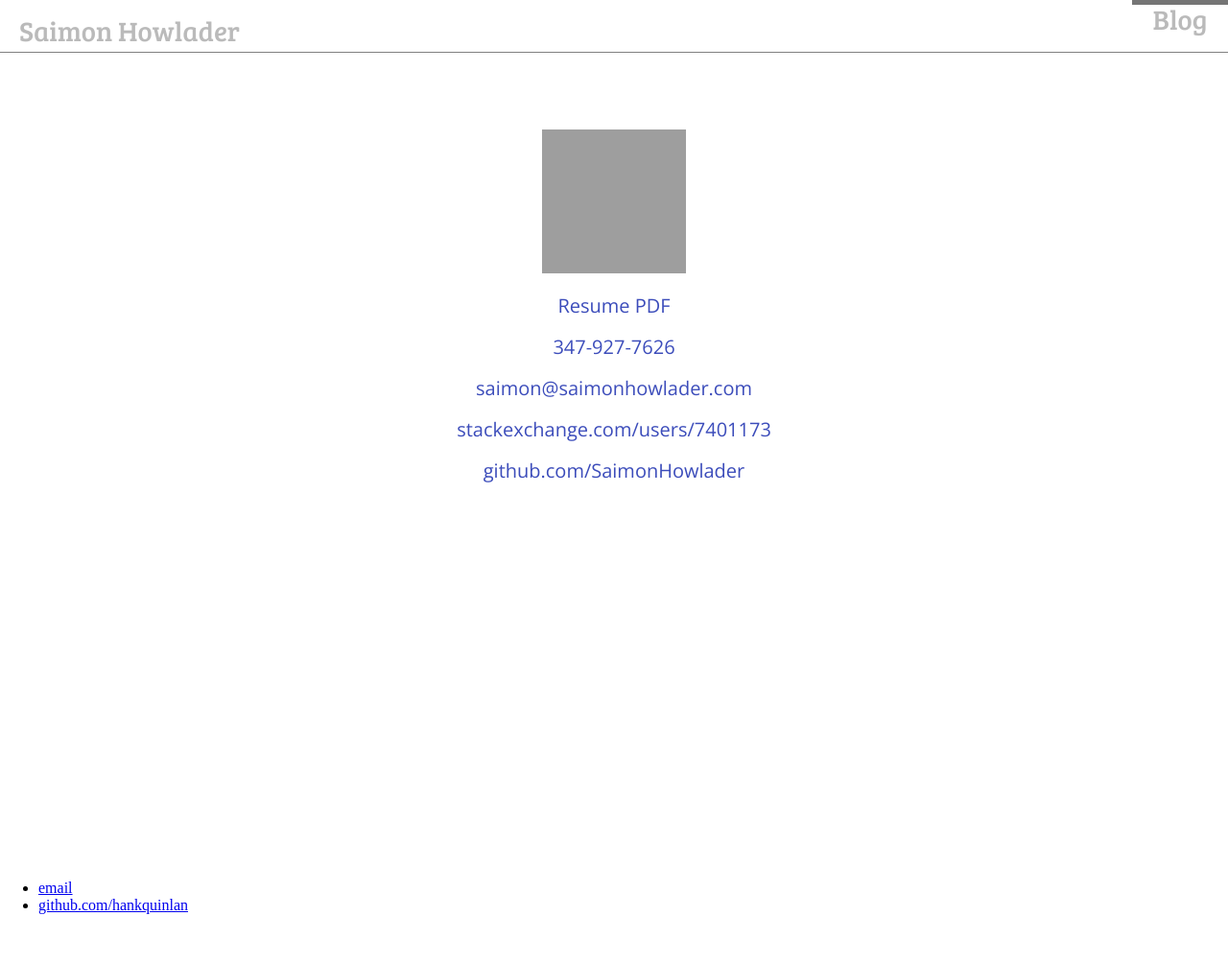
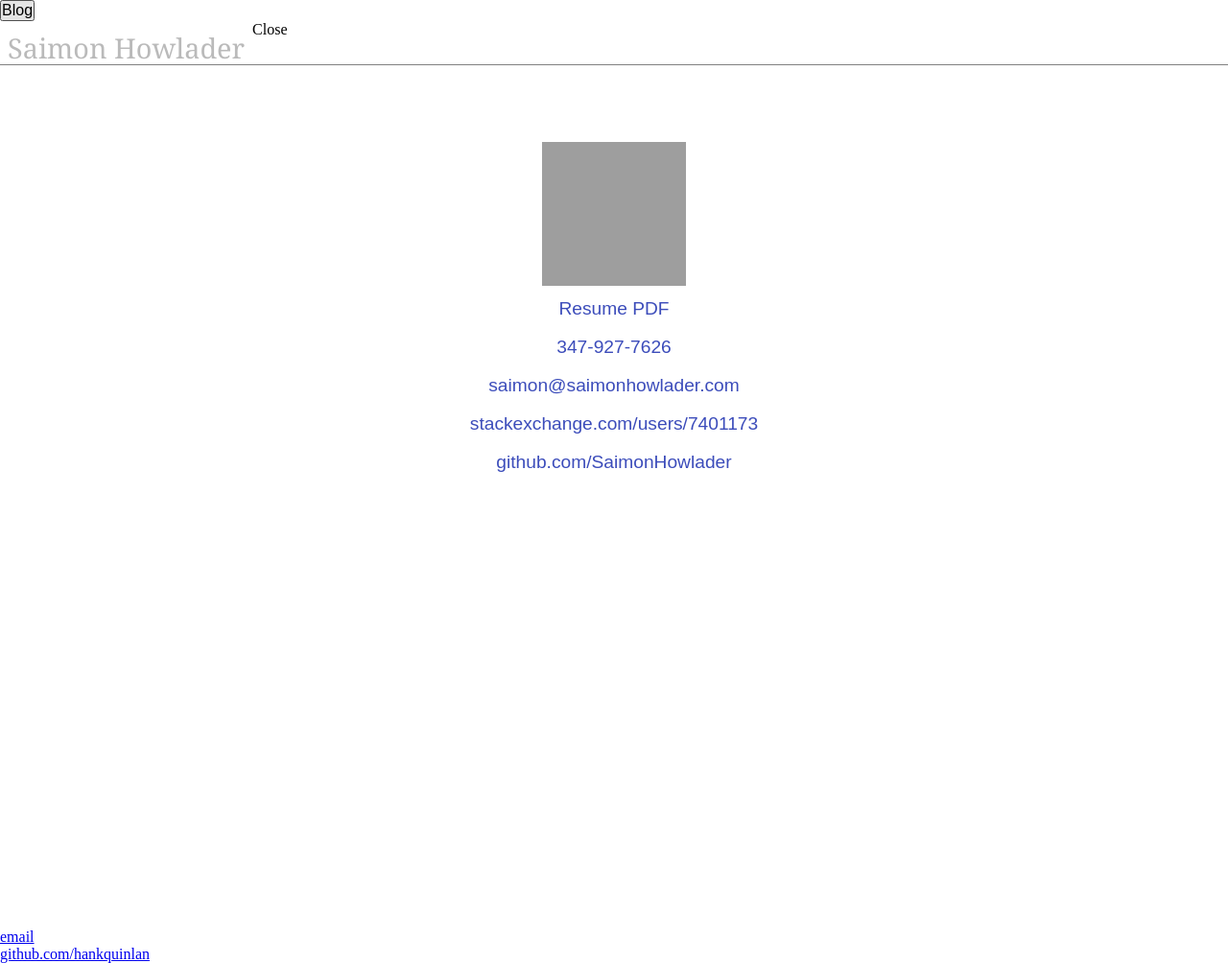
Before and after one commit to saimonhowlader/saimonhowlader.github.io, a Jekyll site: the page built from index.html, in a window 1280 px wide. Shown: the whole page at 96% size. Built offline with Jekyll 4.4.1, drawn with Linux system fonts in a browser that asks for light colours; before the commit the page ends 969 px from its top, so only the background shows below that; grey boxes are pictures that could not be loaded.

Commit message:
Update main.css

```diff
--- a/css/main.css
+++ b/css/main.css
@@ -1,207 +1,94 @@
 /*
 Global
 */
-html {
-    background-color: white;
+
+* {
+    margin: 0;
+    padding: 0;
     font-size: 16px;
 }
 
-/*
-Sets all elements to start from the edge.
-Hides scroll bars that would result from the "sidebar."
-*/
-body {
-    margin: 0px;
-    overflow: hidden;
+body,
+html {
+    height: 100%;
 }
 
-/*
-Main Navigation (homepage and blog)
-*/
+/* Fixes the pseudo class & sibling bug (http://css-tricks.com/webkit-sibling-bug)*/
 
-/*
-Draws a border under the entire div.
-Overflow set to hidden due to containers holding floating items not wanting to stretch.
-Width is set to 100% in order to support explorer.
-*/
-div.headerNav {
-    border-bottom: 1px gray solid;
-    overflow: hidden;
-    width: 100vw;
-    height: 6vh;
+body {
+    -webkit-animation: bugfix infinite 1s;
+}
+
+@-webkit-keyframes bugfix {
+    from {
+        padding: 0;
+    }
+    to {
+        padding: 0;
+    }
+}
+
+div.frontHeaderNav, div.headerNav {
+    border-bottom: 1px gray solid; /*creates a line under the site title for aesthetics*/
+    overflow: hidden; /*prevents blocking of other elements when the main area is moved*/
+    /*width: auto;*/
+    height: 5vh;
 }
 
 /*
 The .headerNav elements stay gray until hovered over.
 */
-.headerNav a, button.headerNav, .headerNav p {
+
+.frontHeaderNav h1 a, .headerNav a {
     color: gray;
-    font-family: 'Bree Serif', serif;
-    font-size: 1.8rem;
+    font-family: Georgia, serif;
+    font-size: 3.2vh;
     opacity: .54;
     font-weight: normal;
     transition: color .5s ease;
 }
 
+
 /*
 The "home-name" is moved to the left and given some aesthetic paddng and default margins are removed.
 */
-.headerNav h1 {
+
+.frontHeaderNav h1, .headerNav a {
     float: left;
     margin: 0;
-    padding: .75ch 20px .375ch;
+    padding: 8px; 20px 5.33px 20px;
 }
 
-/*
-The blog button is moved to the right and is stripped of all button aesthetics and given the same padding as the "home-name." The button is not in a div and has an absolute position so that it can have a z-index which in turn is required so that it can switch places with the "close" text.
-*/
-button.headerNav {
-    background-color: black;
-    border: none;
-    padding: 0;
-    position: fixed;
-    z-index: 2;
-    right: 0;
-    top: 0;
-    width: 100px;
-    height: 5px;
+.slide-toggle {
+    float: left;
+    margin: 0;
+    padding: .2ch 20px 1ch 20px;
 }
 
-/*
-As with the blog button the "close" text is stripped of its default margins and is in the same position. It is set to transparent but this changes when the blog button is focused. Its z-index is 0 but it trades values with the blog button when the latter is in focus.
-*/
-.headerNav p {
-    margin: 0;
-    padding: .75ch 20px .375ch;
-    position: fixed;
-    z-index: 1;
-    right: 0;
-    top: 0;
-    color: transparent;
-}
-
-main {
-    height: 94vh;
-}
-
-/*
-When the blog button is in focus the main part of the page and the sidebar that is hidden off to the side slides over.
-*/
-button.headerNav:focus ~ .mainAndSidebar {
-    -webkit-transform: translateX(-30%) scale(1);
-
-}
-
-button.headerNav:focus ~ main {
-    background-color: #808080;
-}
-
-
-
-/*
-When the blog button is in focus the "close" text changes its z-index to 1 while the blog button's z-index changes to 0 in the next css declaration. The "close" text is first set to transparent but changes to the same color settings as the other elements in the .headerNav.
-*/
-button.headerNav:focus ~ .headerNav p {
-    color: gray;
-    opacity: .54;
-    z-index: 3;
+.frontHeaderNav h1 a:hover, .headerNav a:hover {
+    color: #172BAE;
+    opacity: .84;
 }
 
 
 /*
-When the blog button is in focus its z-index changes to 0 and goes behind the "close" text and becomes transparent. The transition declaration is set to 0secs for aesthetic reasons.
-*/
-button:focus {
-    color: transparent;
-    transition: 0s;
-    outline: none;
-}
-
-/*
-The "home-name" and blog button text changes to blue when the visitor hovers over it.
-*/
-.headerNav a:hover, button.headerNav:hover, button:focus ~ .headerNav p:hover {
-    color: #172BAE;
-    opacity: .84;
-}
-
-/*
 The "home-name" which is a link is not changed even if it is visited.
 */
-.headerNav a:visited {
+
+.frontHeaderNav h1 a:visited, .headerNav a:visited {
     color: gray;
     opacity: .54;
 }
 
+
 /*
 Text-decoration is set to none to get rid of underlineing under the "home-name".
 */
-.headerNav a {
+
+.frontHeaderNav h1 a, .headerNav a {
     text-decoration: none;
 }
 
-div.mainAndSidebar {
-    transition: -webkit-transform 500ms ease;
-    height: 100vh;
-}
-
-nav {
-    position: fixed;
-    right: 0;
-    top: 0;
-    width: 30%;
-    height: 100%;
-    -webkit-transform: translateX(100%);
-    z-index: 4;
-}
-
-nav div.nameTaglineAndDescription {
-    text-align: center;
-}
-
-nav a {
-    text-decoration: none;
-    display: block;
-
-}
-
-nav a.homeName {
-    font-size: 1.8rem;
-    color: #172BAE;
-    opacity: .84;
-    padding: .75ch 20px .375ch;
-
-}
-
-nav div.tagline a {
-    display: inline-block;
-    font-size: 1.25rem;
-}
-
-nav div.recentPosts {
-    text-align: center;
-    text-decoration: none;
-}
-
-nav div.recentPosts a {
-    display: inline-block;
-    font-size: 1.25rem;
-    list-style: none;
-
-}
-
-nav div.recentPosts p {
-    display: inline-block;
-    font-size: 1.25rem;
-    list-style: none;
-}
-
-/*
-
-*/
-div.mainAndSidebar {
-    clear: both;
-}
 
 /*
 Image and Links
@@ -209,7 +96,7 @@
 
 .frontpage-image {
     text-align: center;
-    padding-top: 5rem;
+    padding-top: 80px;
 }
 
 .frontpage-links {
@@ -217,19 +104,271 @@
 }
 
 .frontpage-links a {
-    font-size: 1.25rem;
-    font-family: 'Open Sans', sans-serif;
+    font-size: 1.2rem;
+    font-family: Arial, sans-serif;
     font-weight: 400;
     color: #172BAE;
     text-decoration: none;
     transition: color .5s ease;
     opacity: .84;
-    position: relative;
-    z-index: 50;
+    line-height: 40px;
 }
 
-.frontpage-links a:hover {
+.frontpage-links a:hover,
+nav a:hover,
+nav div.recentPosts li a:hover {
     opacity: .5;
+}
+
+.outer {
+    overflow: hidden;
+    height: 94.93vh
+}
+
+.slide {
+    height: 100%;
+}
+
+main {
+    height: 100%;
+}
+
+
+/* @group nav */
+
+nav {
+    overflow: hidden;
+    -webkit-transform: translateZ(0);
+    -moz-transform: translateZ(0);
+    -webkit-perspective: 1000;
+    -moz-perspective: 1000;
+    -webkit-backface-visibility: hidden;
+    -moz-backface-visibility: hidden;
+    height: 100%;
+    /*
+		 * The width determines how much of the page you want to
+		 * remain visible once the menu slides over
+		 */
+    width: 33ch;
+    /*
+		 * Must be absolutely positioned otherwise it won't sit
+		 * side by side with the content but instead above it
+		 * */
+    position: absolute;
+    right: 0;
+    top: 0;
+    /* Keeps the menu hidden off-canvas to the left */
+    -webkit-transform: translateX(100%);
+    -moz-transform: translateX(100%);
+    -ms-transform: translateX(100%);
+    -o-transform: translateX(100%);
+    transform: translateX(100%);
+    padding-left: 5px;
+    border-left: 1px gray solid;
+}
+
+{
+    display: block;
+    text-decoration: none;
+    color: gray;
+}
+
+nav .homeName,
+nav .tagline,
+nav .aboutMe {
+    text-align: center;
+}
+
+nav div.aboutMe {
+    padding: 80px 2ch 3ch 2ch;
+}
+
+nav div.aboutMe p.hi {
+    font-size: 1.8rem;
+    text-align: center;
+    font-weight: normal;
+    font-family: Georgia, serif;
+}
+
+nav div.aboutMe p.iliketo {
+    font-size: 1.2rem;
+    float: none;
+    display: block;
+    font-family: Arial, 'sans serif';
+    color: black;
+    text-decoration: none;
+    opacity: .84;
+    padding: 1.2ch 0 0 0;
+    text-align: center;
+}
+
+nav div.recentPosts {
+    padding: 3ch 2ch 3ch 2ch;
+    text-align: center;
+}
+
+nav div.recentPosts li {
+    list-style: none;
+    text-align: center;
+}
+
+nav div.recentPosts li a {
+    font-size: 1.2rem;
+    font-weight: normal;
+    font-family: Arial, 'sans serif';
+    color: #172BAE;
+    text-decoration: none;
+    transition: color .5s ease;
+    opacity: .84;
+    float: none;
+    padding: 1.2ch 0 0 0;
+}
+
+nav div.recentPosts p {
+    color: black;
+    font-size: 1.8rem;
+    font-weight: normal;
+    opacity: .84;
+    font-family: Georgia, serif;
+    padding-bottom: .8ch;
+}
+
+.frontHeaderNav h1 a:hover, .headerNav a:hover {
+    color: #172BAE;
+    opacity: .84;
+}
+
+
+/* This is the clickable label */
+
+.slide-toggle {
+    float: right;
+    cursor: pointer;
+    position: absolute;
+    z-index: 1;
+    display: none;
+    margin: 0;
+    top: 7px;
+    right: 0;
+}
+
+
+/* Kill the nasty outlines everywhere */
+
+.slide-toggle,
+.slide-toggle:active,
+.slide-toggle:focus {
+    border: none !important;
+    outline: none !important;
+    -webkit-tap-highlight-color: rgba(0, 0, 0, 0);
+}
+
+
+/* The :after pseudo element has an icon that covers the checkbox */
+
+.slide-toggle:after {
+    content: "Blog";
+    display: block;
+    text-align: center;
+    color: gray;
+    font-family: Georgia, serif;
+    font-size: 1.8rem;
+    opacity: .54;
+    font-weight: normal;
+    transition: color .5s ease;
+}
+
+
+/* This is the checkbox */
+
+.slide-checkbox {
+    position: absolute;
+    top: -9999px;
+    left: -9999px;
+}
+
+
+/* When it's checked replace the menu icon with a close icon */
+
+.slide-checkbox:checked ~ .slide-toggle:after {
+    content: 'Close';
+    display: block;
+    text-align: center;
+    color: gray;
+    font-family: Georgia, serif;
+    font-size: 1.8rem;
+    opacity: .54;
+    font-weight: normal;
+    transition: color .5s ease;
+}
+
+
+/*
+ * I set the width pretty high because I wanted to test on an Ipad in portrait mode,
+ * depending on your website you can probably make this narrower
+ */
+
+.slide-toggle {
+    display: block;
+}
+
+
+/*
+	 * The transition value determines the speed
+	 * at which the content will slide over
+	 */
+
+.slide {
+    -webkit-transition: -webkit-transform 500ms ease;
+    -moz-transition: -moz-transform 500ms ease;
+    -o-transition: -o-transform 500ms ease;
+    transition: transform 500ms ease;
+    -webkit-transform: translateZ(0);
+    -moz-transform: translateZ(0);
+    -webkit-perspective: 1000;
+    -moz-perspective: 1000;
+    -webkit-backface-visibility: hidden;
+    -moz-backface-visibility: hidden;
+}
+
+
+/*
+	 * Enable hardware acceleration and stop flickering
+	 * More details: http://indiegamr.com/ios6-html-hardware-acceleration-changes-and-how-to-fix-them/
+	 * Add more browser prefixes as required for your environment
+	 */
+
+
+/*
+	 * When the checkbox is checked slide the content
+	 * over and the checkbox with it
+	 */
+
+.slide-checkbox:checked ~ .slide {
+    -webkit-transform: translateX(-33ch) scale(1);
+    -moz-transform: translateX(-33ch) scale(1);
+    -ms-transform: translateX(-33ch) scale(1);
+    -o-transform: translateX(-33ch) scale(1);
+    transform: translateX(-33ch) scale(1);
+}
+
+.slide-checkbox:checked ~ .slide main {
+
+    z-index: 1 !important;
+    background-color: black;
+    filter: alpha(opacity=70);
+    /* internet explorer */
+    -khtml-opacity: 0.70;
+    /* khtml, old safari */
+    -moz-opacity: 0.70;
+    /* mozilla, netscape */
+    opacity: 0.70;
+    /* fx, safari, opera */
+}
+
+
+ul:hover {
+    display: block;
 }
 
 .blog-home a:visited {
@@ -287,9 +426,11 @@
     font-family: 'Open Sans', sans-serif;
 }
 
+
 /*
 Single Blog Post
 */
+
 .post-title {
     color: black;
     text-align: center;
@@ -323,3 +464,7 @@
     color: #222222;
     opacity: .84;
     font-size: 1.2rem;
+    font-weight: 400;
+    font-family: 'Open Sans', sans-serif;
+    padding: 1ch 4ch 1ch 4ch;
+}
```
